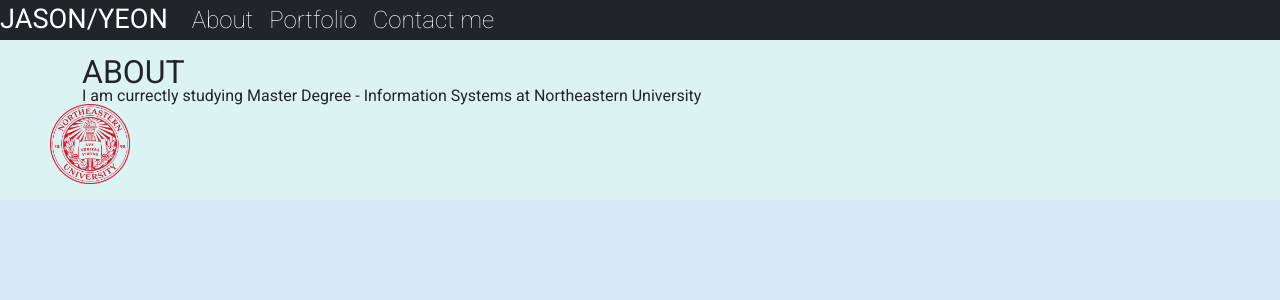
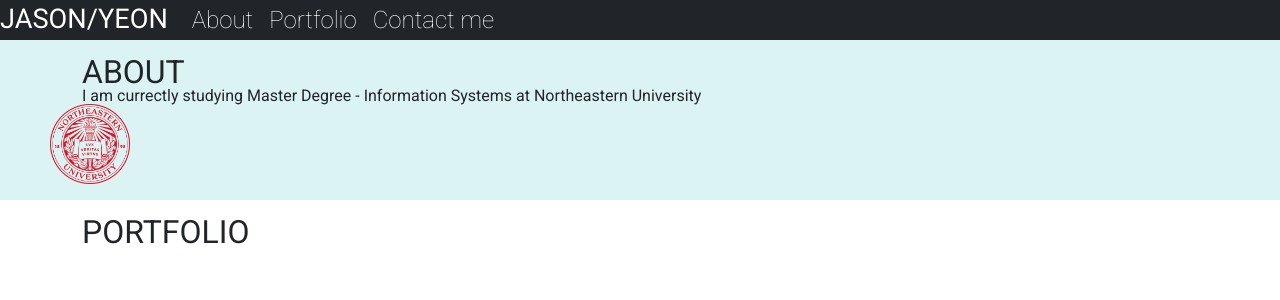
Before and after one commit to jasonyeon110/portfolio, a React (Create React App) app: page / in a window 1280 px wide. Shown: the top 300 px of the page. Built offline with nearby package versions, Linux system fonts and the light colour scheme.

Commit message:
portfolio component update

```diff
--- a/src/About.jsx
+++ b/src/About.jsx
@@ -4,13 +4,11 @@ import north from './north-logo.png';
 export default function Intro() {
     return (
         <section className="container-fluid px-0 py-3" id="sec-one">
-            <div className="body">
-                <div className="container">
-                    <div className="col align-item-center">
-                        <h1 id="introd" className="intro text-uppercase">About</h1>
-                        <h2>I am currectly studying Master Degree - Information Systems at Northeastern University</h2>
-                        <img src={north} alt="" id="north" />
-                    </div>
+            <div className="container">
+                <div className="col align-item-center">
+                    <h1 id="introd" className="intro text-uppercase">About</h1>
+                    <h2>I am currectly studying Master Degree - Information Systems at Northeastern University</h2>
+                    <img src={north} alt="" id="north" />
                 </div>
             </div>
         </section>
--- a/src/App.css
+++ b/src/App.css
@@ -45,7 +45,7 @@ table {
 /* start here below */
 
 body{
-	background: #d5e8f5;
+	background: white;
 	font-family: "Roboto", sans-serif;
 }
 
@@ -71,13 +71,20 @@ body{
 	align-items: center;
 }
 
-#introd{
+#introd, #portf{
 	font-size: 2rem;
 	text-align: left;
 }
 
-#sec-one{
+section{
+	width: 100%;
+	margin: 0 1rem;
+
+}
+
+section:nth-child(even){
 	background-color: rgb(220, 243, 243);
+
 }
 
 #north{
--- a/src/App.jsx
+++ b/src/App.jsx
@@ -3,6 +3,7 @@ import About from './About';
 import Nav from './Nav';
 import Contact from './Contact';
 import { useState } from 'react';
+import Portfolio from './Portfolio';
 function App() {
 
   const [show, setShow] = useState(false);
@@ -11,6 +12,7 @@ function App() {
     <div className="App">
       <Nav setShow={setShow} show={show} />
       <About />
+      <Portfolio/>
       {show && <Contact />}
     </div>
   );
--- a/src/Contact.jsx
+++ b/src/Contact.jsx
@@ -41,17 +41,17 @@ export default function Contact() {
                             <legend className="text-center">Contact</legend>
                             <div className="form-group">
                                 <label htmlFor="name" className="col-md-3 control-label">Name</label>
-                                <input type="text" className="form-control" />
+                                <input type="text" className="form-control" onChange={onNameChange}/>
                             </div>
                             <div className="form-group">
                                 <label htmlFor="emailInput">Email Address</label>
-                                <input type="email" className="form-control" />
+                                <input type="email" className="form-control" onChange={onEmailChange}/>
                             </div>
                             <div className="form-group">
                                 <label htmlFor="message">Message</label>
-                                <textarea id="msg" rows="7"></textarea>
+                                <textarea id="msg" rows="7" onChange={onMessageChange}></textarea>
                             </div>
-                            <button type="submit" className="btn btn-primary">Submit</button>
+                            <button type="submit" className="btn btn-primary" onSubmit={handleSubmit}>Submit</button>
                         </fieldset>
                     </form>
                 </div>
--- a/src/Nav.jsx
+++ b/src/Nav.jsx
@@ -13,6 +13,7 @@ export default function Nav({ show, setShow }) {
     return (
         <nav id="mainNavbar" className="navbar navbar-dark bg-dark navbar-expand-md py-0">
             <a href="#introd" className="navbar-brand">JASON/YEON</a>
+            {/* href should be this url = >https://jasonyeon110.github.io/portfolio/ */}
             <button className="navbar-toggler" data-toggle="collapse" data-target="#navLinks" aria-label="Toggle navigation">
                 <span className="navbar-toggler-icon"></span>
             </button>
--- /dev/null
+++ b/src/Portfolio.jsx
@@ -0,0 +1,13 @@
+import React from 'react'
+
+export default function Portfolio() {
+    return (
+        <section className="container-fluid px-0 py-3">
+            <div className="container">
+                <div className="col align-item-center">
+                    <h1 id="portf" className="text-uppercase">Portfolio</h1>
+                </div>
+            </div>
+        </section>
+    )
+}
```
